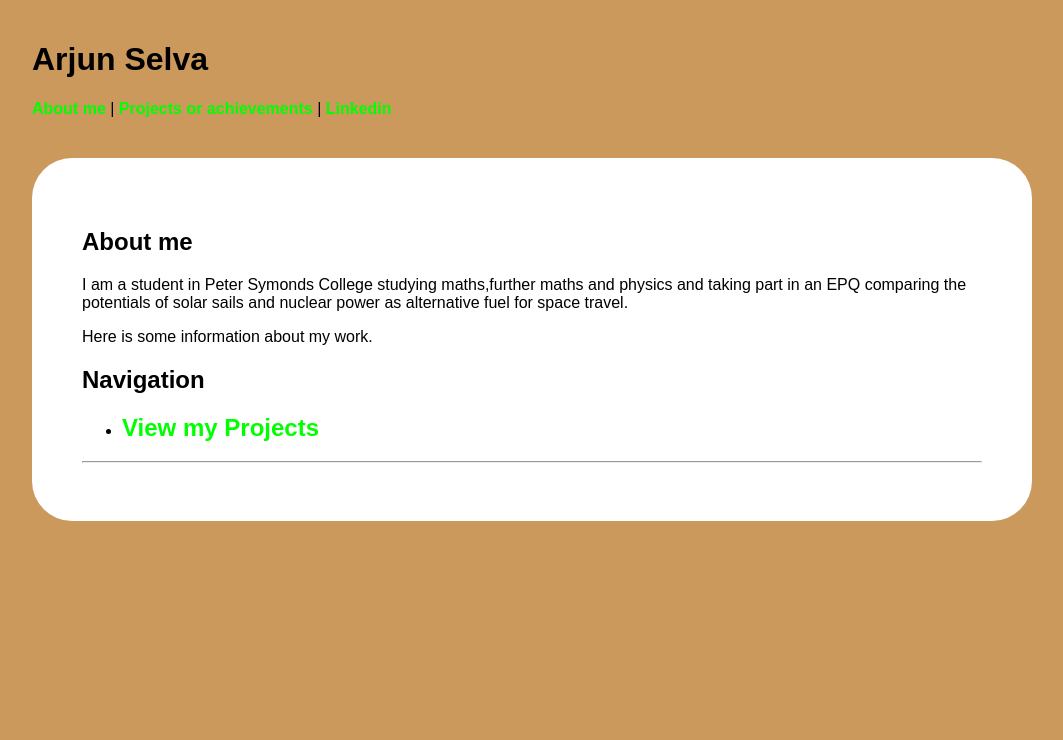
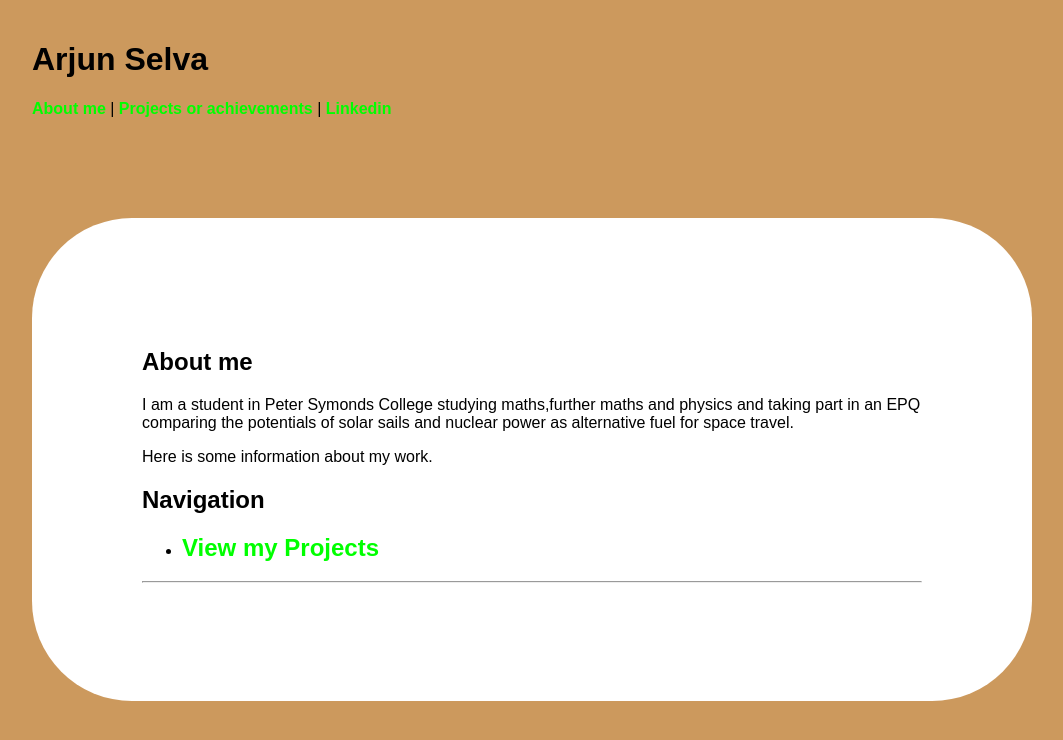
Before and after one commit to Arjun-Selva/Arjun-Selva.github.io, a Jekyll site: the page built from README.md, in a window 1280 px wide. Shown: the top 740 px of the page, without its empty margins (108-1171 px from the left). Built offline with Jekyll 4.4.1, drawn with Linux system fonts in a browser that asks for light colours; our own code applies the rules of GitHub Pages for plain Markdown files.

Commit message:
Update style.scss

```diff
--- a/assets/css/style.scss
+++ b/assets/css/style.scss
@@ -28,7 +28,7 @@ a:hover {
 
 main {
     background: #FFFFFF;
-    padding: 50px;
-    border-radius: 40px;
-    margin-top: 40px;
+    padding: 110px;
+    border-radius: 100px;
+    margin-top: 100px;
 }
```
